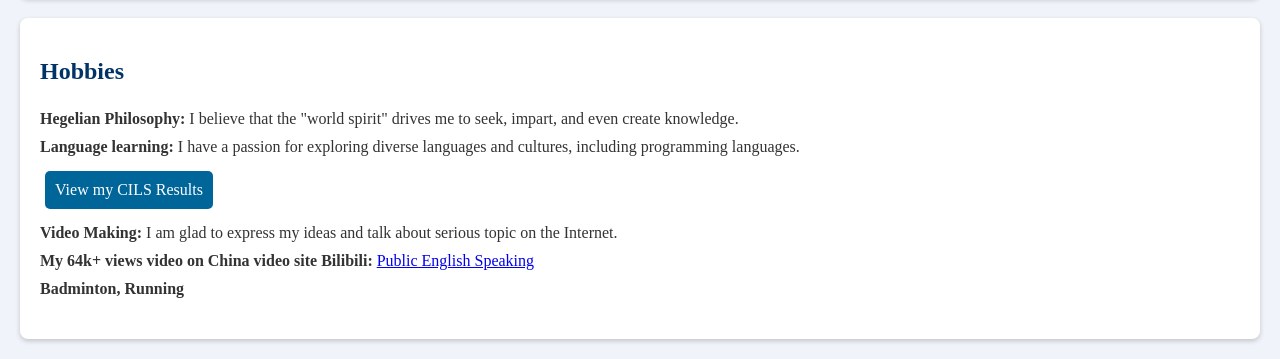
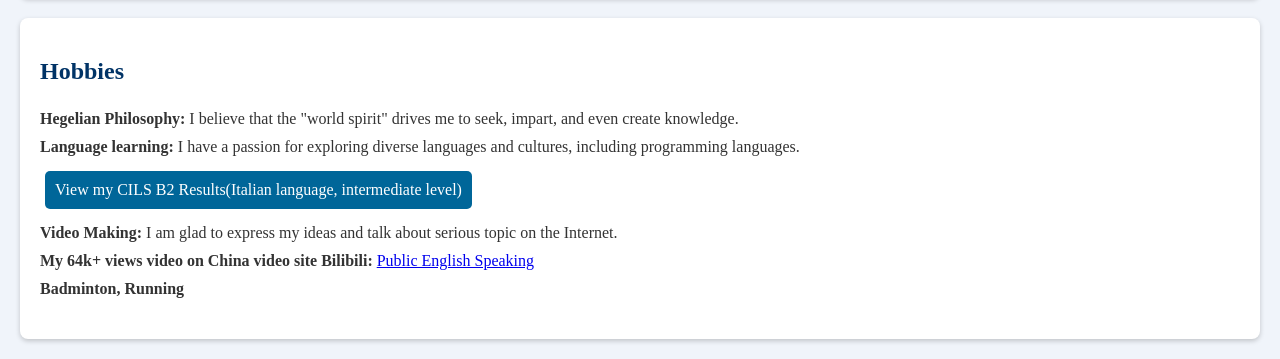
Before and after one commit to BrillanteFederico/BrillanteFederico.github.io, a plain HTML site: page index.html in a window 1280 px wide. Shown: the part 1864-2223 px from the top of the page. Drawn offline with Linux system fonts and the light colour scheme.

Commit message:
Update index.html

```diff
--- a/index.html
+++ b/index.html
@@ -139,7 +139,7 @@
             <li><strong>Hegelian Philosophy: </strong>I believe that the "world spirit" drives me to seek, impart, and even create knowledge.</li>
             <li><strong>Language learning: </strong>I have a passion for exploring diverse languages and cultures, including programming languages.</li>
             <div class="cv-sop-links">
-            <a href="CILS_B2_Y_Xiang.pdf" target="_blank">View my CILS Results</a>
+            <a href="CILS_B2_Y_Xiang.pdf" target="_blank">View my CILS B2 Results(Italian language, intermediate level)</a>
             </div>
             <li><strong>Video Making: </strong>I am glad to express my ideas and talk about serious topic on the Internet.</li>
             <li><strong>My 64k+ views video on China video site Bilibili:</strong> <a href="https://www.bilibili.com/video/BV19h411j7eT/">Public English Speaking</a></li>
```
